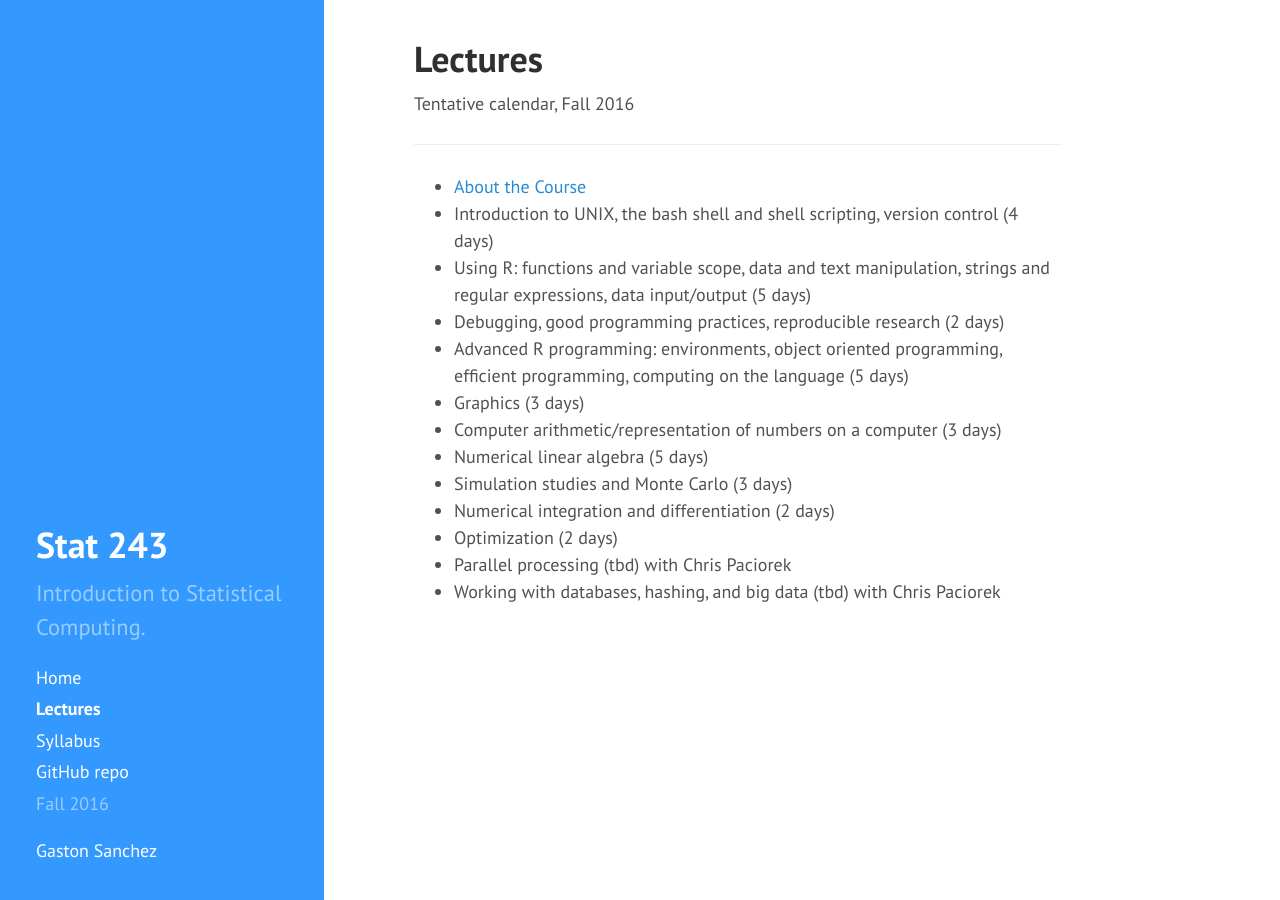
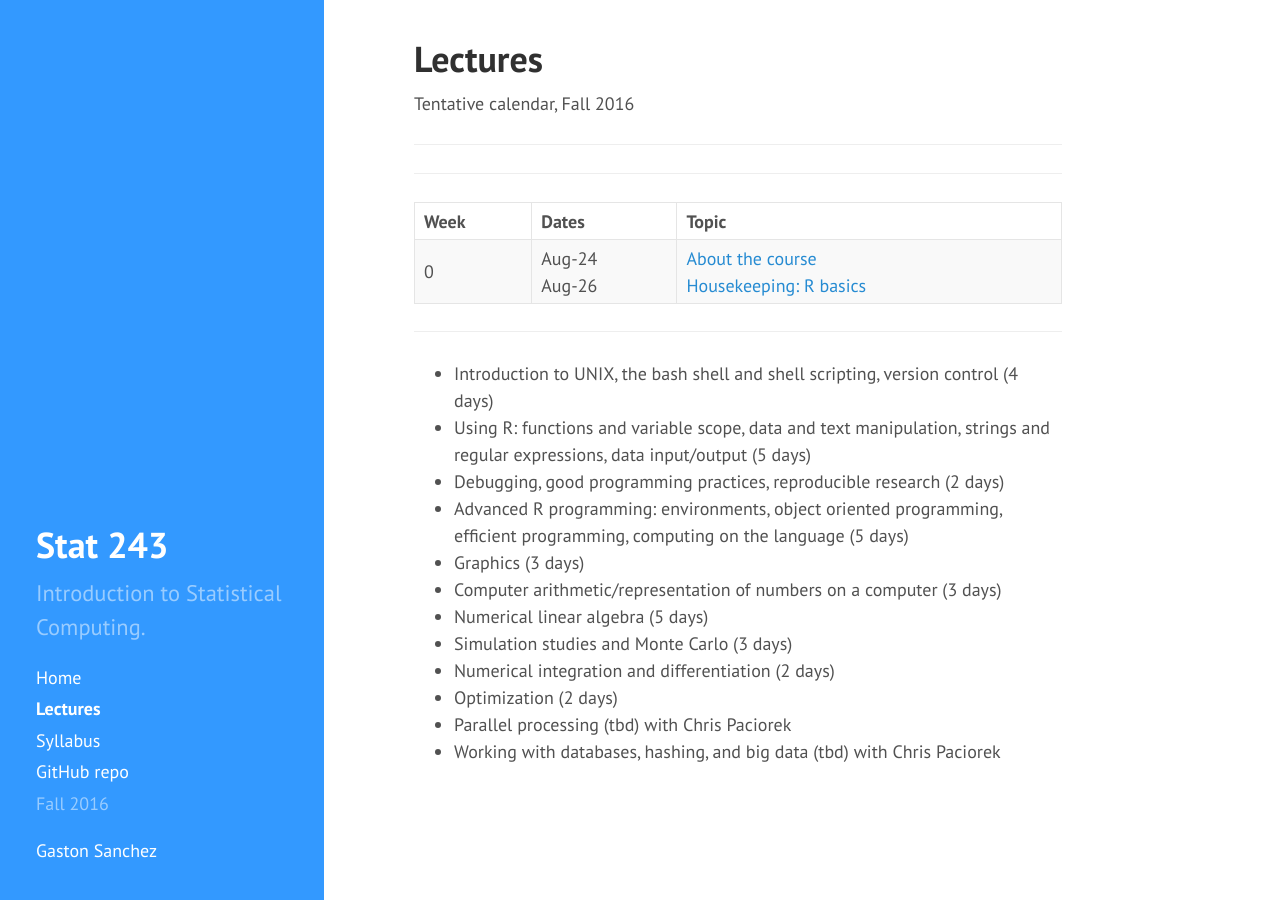
Before and after one commit to gastonstat/stat243-relic, a Jekyll site: the page built from lectures/index.md, in a window 1280 px wide. Built offline with Jekyll 4.4.1, drawn with Linux system fonts in a browser that asks for light colours; nearby versions of some CDN libraries.

Commit message:
lectures: start calendar table and rename 00-housekeeping

```diff
--- a/lectures/index.md
+++ b/lectures/index.md
@@ -7,7 +7,34 @@ Tentative calendar, Fall 2016
 
 -----
 
-- [About the Course](00-about-course)
+<hr>
+
+<table>
+  <thead>
+    <tr>
+      <th align="left">Week</th>
+      <th align="left">Dates</th>
+      <th align="left">Topic</th>
+    </tr>
+  </thead>
+  <tbody>
+    <tr>
+      <td>0</td>
+      <td>
+        Aug-24<br>
+        Aug-26
+      </td>
+      <td>
+        <a href="00-about-course">About the course</a><br>
+        <a href="00-housekeeping">Housekeeping: R basics</a><br>
+      </td>
+    </tr>
+  </tbody>
+ </table>
+
+
+-----
+
 - Introduction to UNIX, the bash shell and
  shell scripting, version control (4 days)
 - Using R: functions and variable scope, data and text manipulation, strings
```
Also changed, not shown: lectures/00-housekeeping.md (renamed from lectures/01-housekeeping.md).
